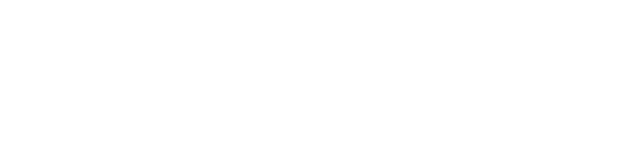
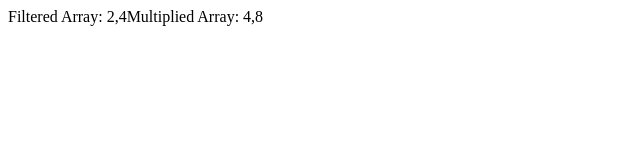
Before and after one commit to acciojob/manipulate-data-with-chained-promise-ik-deep, a website: page main.html in a window 1280 px wide. Shown: the whole page, without its empty margins (0-640 px from the left). Drawn offline with Linux system fonts and the light colour scheme.

Commit message:
created a submission

```diff
--- a/main.html
+++ b/main.html
@@ -7,7 +7,7 @@
 
   <body>
     <!-- do not change this code -->
-    <div id="output"></div>
+    <div id="output"></div><br/>
     <script type="text/javascript" src="./script.js"></script>
   </body>
 </html>
--- a/script.js
+++ b/script.js
@@ -1 +1,35 @@
 //your JS code here. If required.
+ function manipulateData(inputArray) {
+      return new Promise((resolve) => {
+        setTimeout(() => {
+          // Filter out odd numbers
+          const filteredArray = inputArray.filter(num => num % 2 === 0);
+
+          // Resolve with the filtered array after 3 seconds
+          resolve(filteredArray);
+        }, 3000);
+      });
+    }
+
+    // Initial array
+    const initialArray = [1, 2, 3, 4];
+
+    // Manipulate data and chain promises
+    manipulateData(initialArray)
+      .then(filteredArray => {
+        // Print the filtered array after 1 second
+        setTimeout(() => {
+          document.getElementById('output').innerText = `Filtered Array: ${filteredArray}`;
+        }, 1000);
+
+        // Multiply even numbers by 2
+        const multipliedArray = filteredArray.map(num => num * 2);
+
+        return multipliedArray;
+      })
+      .then(multipliedArray => {
+        // Print the multiplied array after 2 seconds
+        setTimeout(() => {
+          document.getElementById('output').innerText += `Multiplied Array: ${multipliedArray}`;
+        }, 2000);
+      });
```
